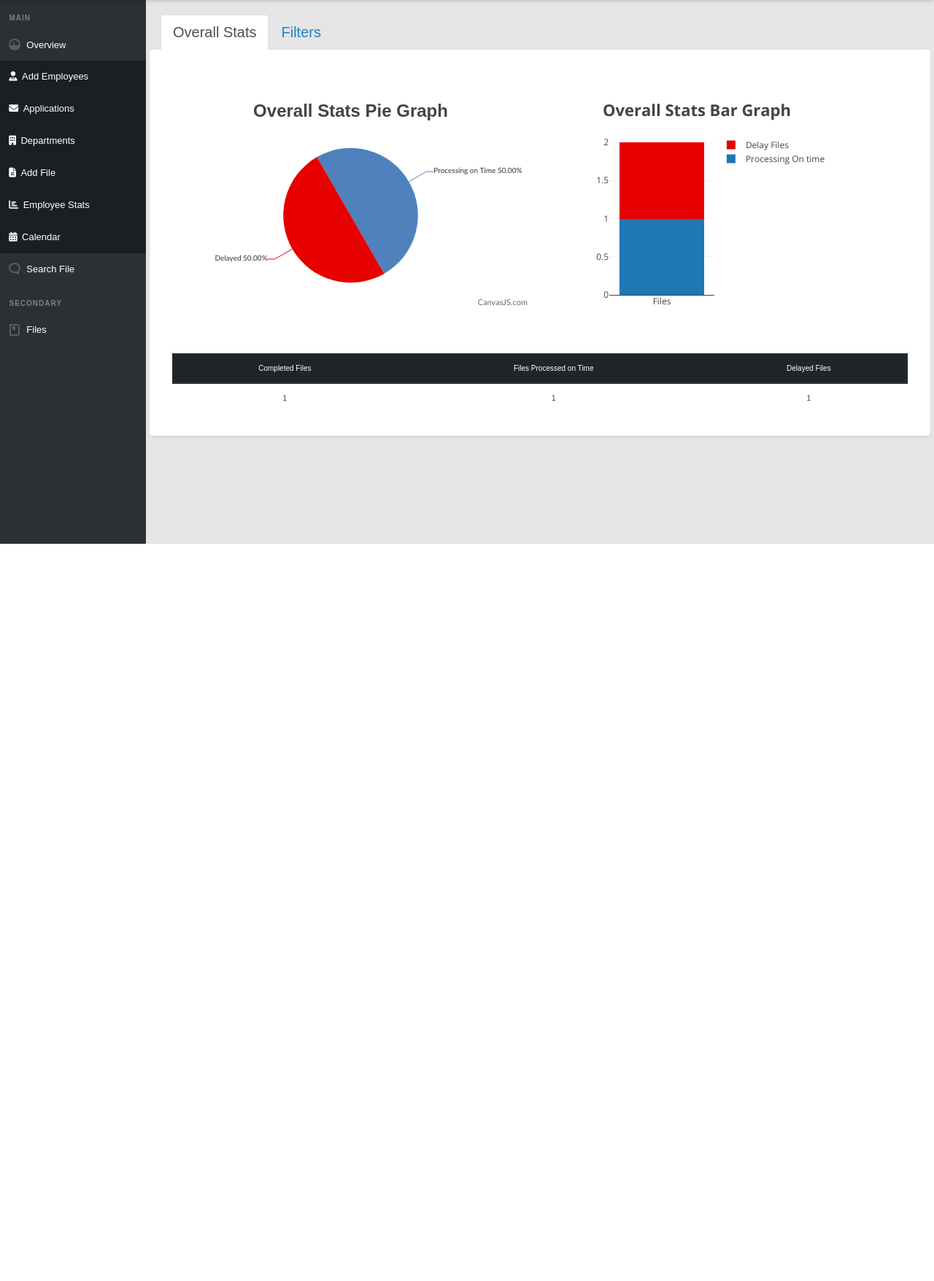
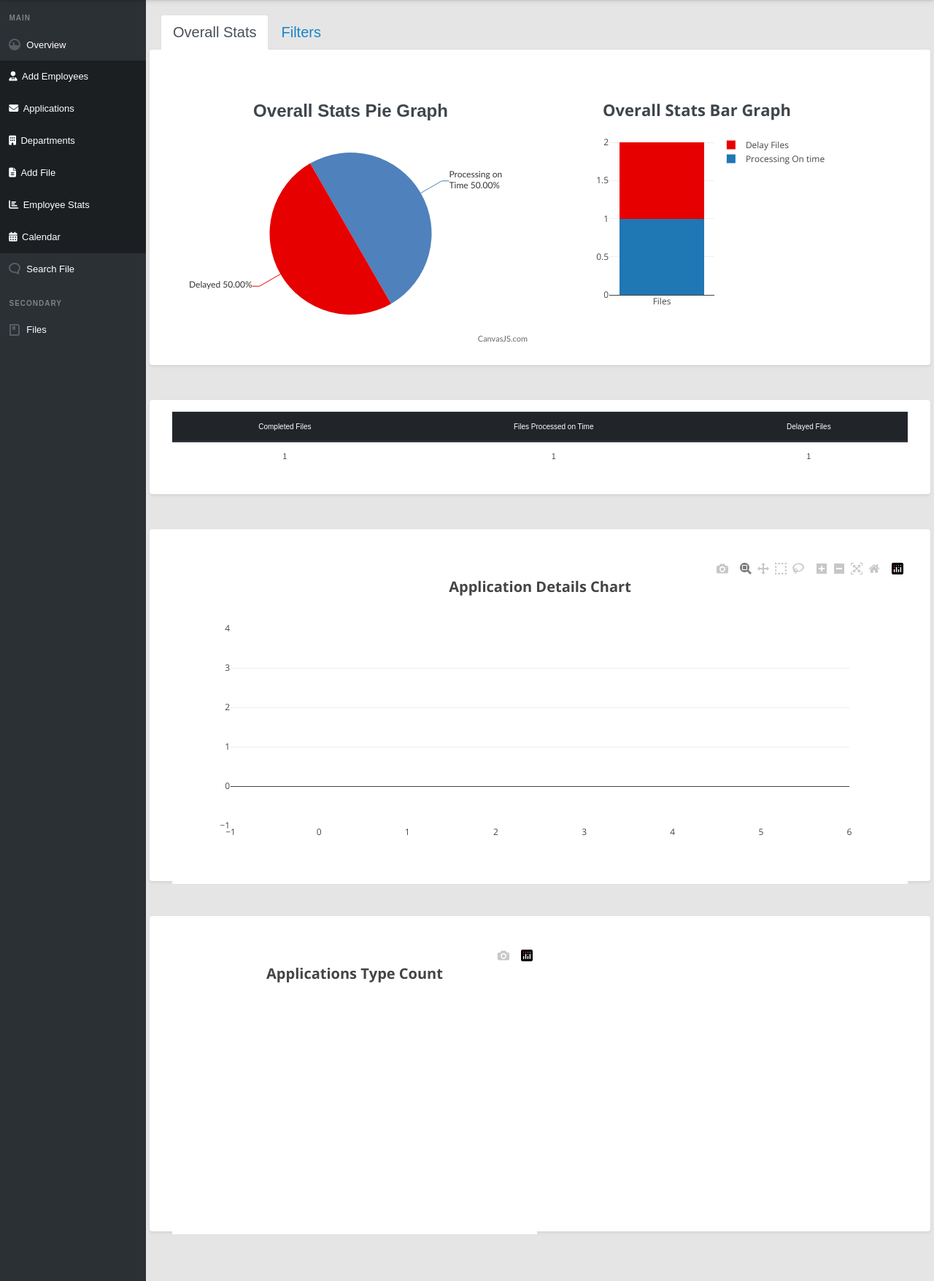
Before and after one commit to tejack3098/Streamlining-Application-System, a Flask app: template HTS-Website/_admin/templates/admin_dash.html in a window 1280 px wide. Shown: the part 55-1810 px from the top of the page at 73% size. Before the commit the page ends 800 px from the top, so only its background shows below. Run offline with Flask 2, Linux system fonts and the light colour scheme; the template is opened without the code that fills it: most values are stand-ins (such as "Sample title", 1, 10 or a date in 2020); a database or web service that is not in the repository returns one stand-in record (values such as "Sample title"); data that the repository does not hold is empty; parts of the project's set-up code (start-up, migrations or seed data) failed here and were passed over; some libraries are stand-ins or nearby versions.

Commit message:
application_chart_commit
Added the application chart in the admin dash

```diff
--- a/HTS-Website/_admin/templates/admin_dash.html
+++ b/HTS-Website/_admin/templates/admin_dash.html
@@ -78,7 +78,7 @@
 
       <div class="col-sm">
         <p align='center' style='font-size:24px;font-weight:bold;top:50px;position:relative'>Overall Stats Pie Graph</p>
-        <div id="overall_stats_chart" style="position:relative;height: 250px; width: 100%;top:50px"></div>
+        <div id="overall_stats_chart" style="position:relative;height: 300px; width: 100%;top:50px"></div>
       </div>
 
       <div class="col-sm" >
@@ -86,6 +86,10 @@
         <script src='https://cdn.plot.ly/plotly-latest.min.js'></script>
         <div id='myDiv' style="width: 400px;height: 400px"><!-- Plotly chart will be drawn inside this DIV --></div>
       </div>
+
+      </div>
+
+       <div class="row justify-content-md-center shadow-sm p-3 mb-5 bg-white rounded font-weight-light" >
 
       <div class="col-sm-12">
         <div class ="main">
@@ -113,9 +117,23 @@
 
       </div>
 
+
+<div class="row justify-content-md-center shadow-sm p-3 mb-5 bg-white rounded font-weight-light" >
+    <div class="col-sm-12">
+        <div id="applications_chart" style="position:relative;top:20px"></div>
+    </div>
+</div>
+
+<div class="row justify-content-md-center shadow-sm p-3 mb-5 bg-white rounded font-weight-light" >
+    <div class="col-sm-12 " style="text-align: center">
+        <div id="applications_cnt_pie" style="position:relative;width: 100%;top:20px"></div>
+    </div>
 </div>
 
 
+
+
+</div>
 
 
 
@@ -758,6 +776,103 @@
 
 }
 
+/****************Applications Charts ***********************************************************/
+function applications_chart(){
+  //console.log("current_employee_filter: "+dept);
+  $.get("{{url_for('backendapp.get_applications_stats')}}",{},
+
+                function(response){
+
+                    console.log(response);
+                    if(response["status"]==="1"){ //message.ADC.completedfcnt message.ADC.processfcnt
+
+                        var applicationslist = response['applist'];
+                        var processcnt=[];
+                        var delayedcnt=[];
+                        var completedcnt=[];
+
+                        var countlist=[]
+
+                        applicationslist.forEach(function(app) {
+                            processcnt.push(response['message'][app]['processfcnt']);
+                            delayedcnt.push(response['message'][app]['delayfcnt']);
+                            completedcnt.push(response['message'][app]['completedfcnt']);
+
+                            countlist.push(response['message'][app]['processfcnt']+response['message'][app]['completedfcnt'])
+
+                        });
+
+
+                        function_for_applications_graph(applicationslist,processcnt,delayedcnt,completedcnt);
+                        function_for_applications_count(applicationslist,countlist);
+
+                    }
+
+              },"json");
+}
+applications_chart();
+
+function function_for_applications_graph(applicationslist,processcnt,delayedcnt,completedcnt){
+
+    var trace1 = {
+        x: applicationslist,
+        y: processcnt,
+        name: 'Processing Files',
+        type: 'bar'
+    };
+
+    var trace2 = {
+        x: applicationslist,
+        y: delayedcnt,
+        name: 'Delayed Count',
+        type: 'bar',
+        marker:{color:' #e60000'}
+    };
+
+    var trace3 = {
+        x: applicationslist,
+        y: completedcnt,
+        name: 'Completed Count',
+        type: 'bar'
+    };
+
+var data = [trace1, trace2, trace3];
+
+var layout = {title:{
+            text:'<b>Application Details Chart</b>',
+            font: {
+            size: 20
+            },
+            },barmode: 'stack'};
+
+Plotly.newPlot('applications_chart', data, layout);
+
+/*    document.getElementsByClassName('modebar-container')[1].innerHTML="<p align='center' style='font-size:22px;font-weight:bold;top:50px;position:relative'>Overall Applications Bar Graph</p>";*/
+
+}
+
+function function_for_applications_count(applicationslist,countlist){
+    var data = [{
+        values: countlist,
+        labels: applicationslist,
+        type: 'pie'
+    }];
+
+    var layout = {
+        title:{
+            text:'<b>Applications Type Count</b>',
+            font:{
+                size:20
+            }
+        } ,
+        height: 400,
+        width: 500
+    };
+
+Plotly.newPlot('applications_cnt_pie', data, layout);
+
+}
+
 
 </script>
 
--- a/HTS-Website/_backend_routes/views.py
+++ b/HTS-Website/_backend_routes/views.py
@@ -862,6 +862,27 @@
     else:
         return [None,result["currEmp"]]
 
+
+@backendapp.route("/get_applications_stats",methods=["GET","POST"])
+def get_applications_stats():
+    if request.method == "GET":
+
+        applications = files.distinct("applicationType")
+        details={}
+        for i in applications :
+            cnt={}
+            cnt['processfcnt'] = files.find({"applicationType":i,"fileDone":True}).count()
+            cnt['delayfcnt'] = files.find({"applicationType":i,"delayed":True}).count()
+            cnt['completedfcnt'] = files.find({"applicationType":i,"fileDone":False}).count()
+            details[i]=cnt
+
+        response = {"status":"1","message":details,"applist":applications}
+        return jsonify(response)
+    else:
+        return ("Post method not allowed")
+
+
+
 @backendapp.route("/get_dept_stats",methods=["GET","POST"])
 def get_dept_stats():
     if request.method == "GET":
```
